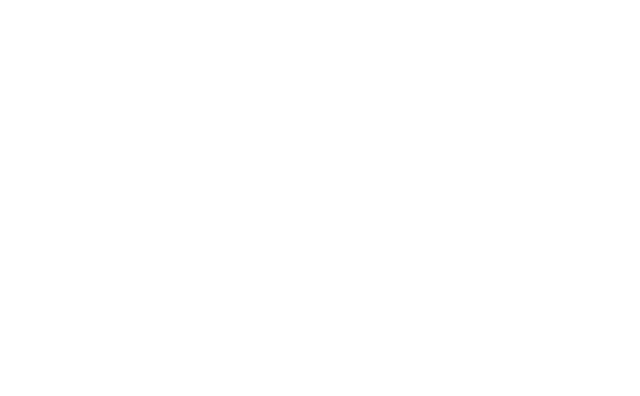
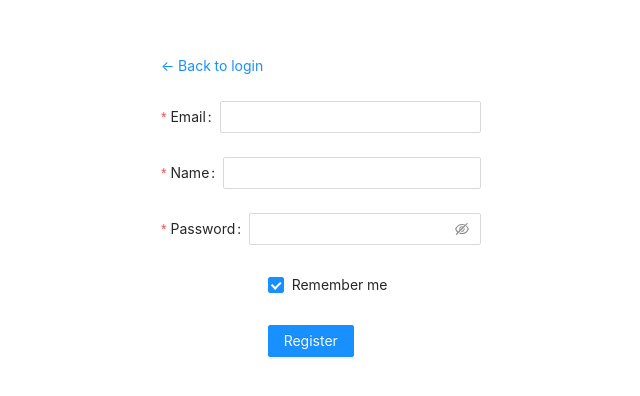
Before and after one commit to waitless-app/waitless_frontend, a React (Create React App) app: page /register in a window 1280 px wide. Shown: the part 182-578 px from the top of the page, without its empty margins (319-959 px from the left). Built offline with nearby package versions, Linux system fonts and the light colour scheme.

Commit message:
Create Register Form

```diff
--- a/src/App.js
+++ b/src/App.js
@@ -14,6 +14,7 @@
 import Login from './app/Login';
 import Dashboard from './app/Dashboard';
 import { getItem } from './utils/localstorage';
+import Register from "./app/Register";
 
 function PrivateRoute({
   component: Component, direction, ...rest
@@ -49,6 +50,7 @@
           </Route>
           <PrivateRoute path="/dashboard" component={Dashboard} />
           <Route path="/login" component={Login} />
+          <Route path="/register" component={Register} />
         </Switch>
       </Router>
       <ReactQueryDevtools initialIsOpen />
--- a/src/app/Login.js
+++ b/src/app/Login.js
@@ -2,7 +2,7 @@
 import {
   Row, Col, Form, Input, Button, Checkbox, message,
 } from 'antd';
-import { useHistory } from 'react-router-dom';
+import {Link, useHistory} from 'react-router-dom';
 import AuthService from '../services/jwt.service';
 import { setItem } from '../utils/localstorage';
 
@@ -49,15 +49,15 @@
             <Input.Password />
           </Form.Item>
 
-          <Form.Item wrapperCol={{ offset: 8, span: 16 }} name="remember" valuePropName="checked">
-            <Checkbox>Remember me</Checkbox>
-          </Form.Item>
-
           <Form.Item wrapperCol={{ offset: 8, span: 16 }}>
             <Button type="primary" htmlType="submit">
-              Submit
+              Login
             </Button>
           </Form.Item>
+          <div>
+            don&apos;t have an account ?
+            <Link strong onClick={() => history.push('/register')}> Create account</Link>
+          </div>
         </Form>
       </Col>
     </Row>
--- /dev/null
+++ b/src/app/Register.js
@@ -0,0 +1,84 @@
+import React from 'react';
+import {
+  Row, Col, Form, Input, Button, Checkbox, message, Space,
+} from 'antd';
+import { Link, useHistory } from 'react-router-dom';
+import AuthService from '../services/jwt.service';
+
+const Register = () => {
+  const history = useHistory();
+
+  const onRegisterSuccess = (data) => {
+    console.log(data);
+    message.success('Your account have been created, you now log in.');
+    setTimeout(() => { history.push('/login'); }, 2000);
+  };
+
+  const onRegisterFail = (error) => {
+    message.error(error.request.response);
+  };
+
+  const onFinish = (values) => {
+    const { email, password, name } = values;
+    console.log(values);
+    AuthService.register({ email, password, name })
+      .then(({ data }) => onRegisterSuccess(data))
+      .catch((error) => onRegisterFail(error));
+  };
+
+  const onFinishFailed = () => {
+    message.error('Validation Error');
+  };
+
+  return (
+    <Row align="middle" justify="center" style={{ height: '100vh' }}>
+      <Col span={6}>
+        <Space direction="vertical" size="large">
+          <Link strong onClick={() => history.push('/login')}>← Back to login</Link>
+          <Form
+            name="basic"
+            initialValues={{ remember: true }}
+            onFinish={onFinish}
+            onFinishFailed={onFinishFailed}
+          >
+            <Form.Item
+              label="Email"
+              name="email"
+              rules={[{ required: true, message: 'Please input your username!' }]}
+            >
+              <Input />
+            </Form.Item>
+
+            <Form.Item
+              label="Name"
+              name="name"
+              rules={[{ required: true, message: 'Please put your name!' }]}
+            >
+              <Input />
+            </Form.Item>
+
+            <Form.Item
+              label="Password"
+              name="password"
+              rules={[{ required: true, message: 'Please input your password!' }]}
+            >
+              <Input.Password />
+            </Form.Item>
+
+            <Form.Item wrapperCol={{ offset: 8, span: 16 }} name="remember" valuePropName="checked">
+              <Checkbox>Remember me</Checkbox>
+            </Form.Item>
+
+            <Form.Item wrapperCol={{ offset: 8, span: 16 }}>
+              <Button type="primary" htmlType="submit">
+                Register
+              </Button>
+            </Form.Item>
+          </Form>
+        </Space>
+      </Col>
+    </Row>
+  );
+};
+
+export default Register;
--- a/src/services/jwt.service.js
+++ b/src/services/jwt.service.js
@@ -5,7 +5,7 @@
   login(params) {
     return axios.post(`${API_URL}user/token/`, params);
   },
-  register(resource, params) {
+  register(params) {
     return axios.post(`${API_URL}user/create/`, params);
   },
   refresh(resource, params) {
```
